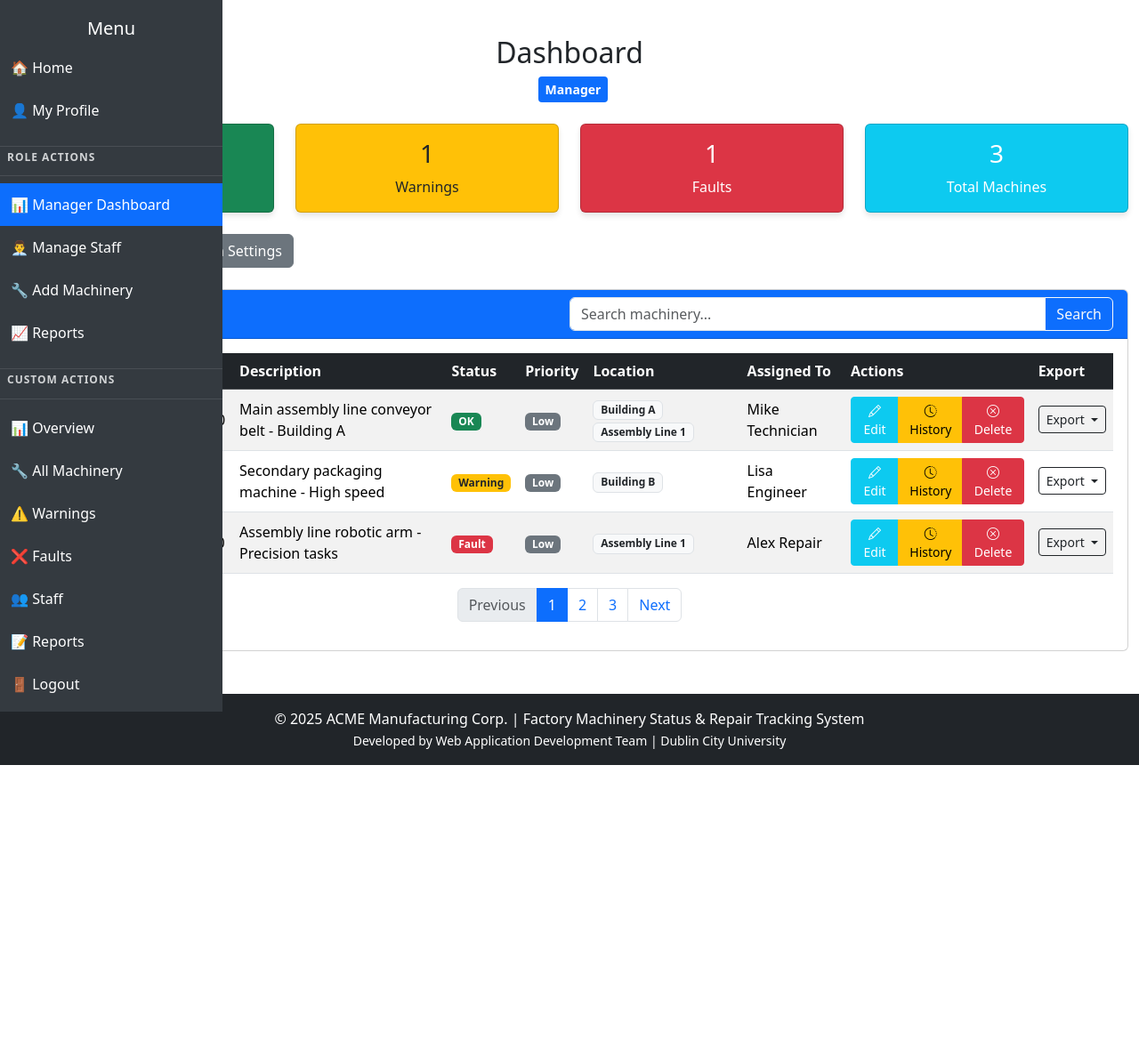
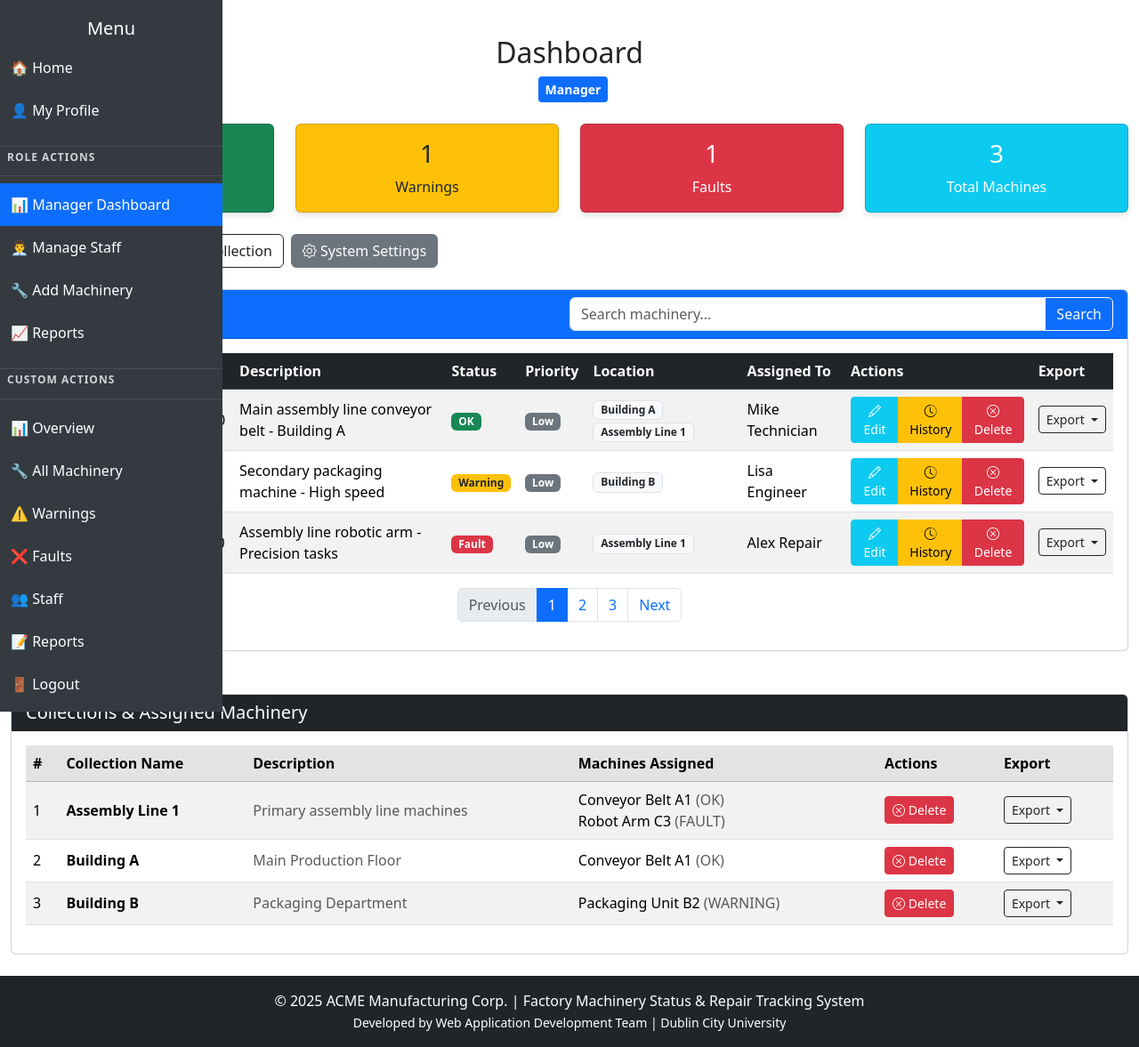
Before and after one commit to groupProjectDCU/manufactureWatch, a Django app: page /accounts/dashboard/manager/ in a window 1280 px wide. Shown: the whole page at 89% size. Before the commit the page ends 860 px from the top, so only its background shows below. Run offline with Django 5.2, Linux system fonts and the light colour scheme; a user stored in the database is signed in; data comes from the database, SQL or seed files in the repository.

Commit message:
add create collections on manager dashboard

```diff
--- a/accounts/templates/accounts/manager_dashboard.html
+++ b/accounts/templates/accounts/manager_dashboard.html
@@ -91,8 +91,13 @@
     <div class="row mb-4">
         <div class="col-12">
             <div class="d-flex gap-2">
+                <!-- Add machine -->
                 <a href="{% url 'accounts:create_machines' %}" class="btn btn-primary">
                     <i class="bi bi-plus-circle"></i> Add Machine
+                </a>
+                <!-- Add collection -->
+                <a href="{% url 'accounts:create_collection' %}" class="btn btn-outline-dark">
+                    <i class="bi bi-folder-plus"></i> Add Collection
                 </a>
                 <button class="btn btn-secondary"><i class="bi bi-gear"></i> System Settings</button>
             </div>
@@ -224,6 +229,78 @@
         </div>
     </div>
 
+    <!-- Collections -->
+    <!-- Location Overview Table -->
+    <div class="card mt-5">
+        <div class="card-header bg-dark text-white">
+            <h5 class="mb-0">Collections & Assigned Machinery</h5>
+        </div>
+        <div class="card-body">
+            {% if collection_summaries %}
+            <div class="table-responsive">
+                <table class="table table-striped align-middle">
+                    <thead class="table-secondary">
+                        <tr>
+                            <th>#</th>
+                            <th>Collection Name</th>
+                            <th>Description</th>
+                            <th>Machines Assigned</th>
+                            <th>Actions</th>
+                            <th>Export</th>
+                        </tr>
+                    </thead>
+                    <tbody>
+                        {% for col in collection_summaries %}
+                        <tr>
+                            <td>{{ forloop.counter }}</td>
+                            <td><strong>{{ col.name }}</strong></td>
+                            <td class="text-muted">{{ col.description|default:"—" }}</td>
+                            <td>
+                                {% if col.machines %}
+                                    <ul class="list-unstyled mb-0">
+                                        {% for machine in col.machines %}
+                                            <li>{{ machine.name }} <span class="text-muted">({{ machine.status }})</span></li>
+                                        {% endfor %}
+                                    </ul>
+                                {% else %}
+                                    <span class="text-muted">No machines</span>
+                                {% endif %}
+                            </td>
+                            <td>
+                                <div class="btn-group">
+                                    <!-- Confirm if really want to delete -->
+                                    <a href="{% url 'accounts:delete_collection' col.id %}" class="btn btn-sm btn-danger"
+                                       onclick="return confirm('Are you sure you want to delete this collection?');">
+                                        <i class="bi bi-x-circle"></i> Delete
+                                    </a>
+                                </div>
+                            </td>
+                            <td>
+                                <div class="dropdown">
+                                    <button class="btn btn-sm btn-outline-dark dropdown-toggle" type="button" data-bs-toggle="dropdown" aria-expanded="false">
+                                        Export
+                                    </button>
+                                    <ul class="dropdown-menu">
+                                        <li>
+                                            <a class="dropdown-item" href="{% url 'accounts:export_machines_by_collection' col.id %}">
+                                                By Collection
+                                            </a>
+                                        </li>
+                                    </ul>
+                                </div>
+                            </td>
+
+                        </tr>
+                        {% endfor %}
+                    </tbody>
+                </table>
+            </div>
+            {% else %}
+                <p class="text-muted">No locations found.</p>
+            {% endif %}
+        </div>
+    </div>
+
     <!-- Machine Details Modal -->
     <div class="modal fade" id="machineDetailsModal" tabindex="-1">
         <div class="modal-dialog modal-lg">
--- a/accounts/urls.py
+++ b/accounts/urls.py
@@ -33,4 +33,9 @@ urlpatterns = [
     path('dashboard/manager/machines/<int:machine_id>/delete/', views.delete_machine, name='delete_machine'),
     path('dashboard/manager/machines/<int:machine_id>/export/', views.export_machine_by_id, name='export_machine_by_id'),
     path('dashboard/manager/collections/<int:collection_id>/export/', views.export_machines_by_collection, name='export_machines_by_collection'),
+
+    path('dashboard/manager/collections/create/', views.create_collection, name='create_collection'),
+    path('dashboard/manager/collections/<int:collection_id>/delete/', views.delete_collection, name='delete_collection'),
+
+
 ]
--- a/accounts/views.py
+++ b/accounts/views.py
@@ -298,6 +298,22 @@ def manager_dashboard(request):
         for mc in machine.machinerycollection_set.all():
             machine_collections[machine.machine_id].append(mc.collection.name)
 
+    # Adding collections
+    collections = Collection.objects.prefetch_related('machines').order_by('name')
+
+    collection_summaries = []
+    for collection in collections:
+        # Get distinct only
+        related_machines = collection.machines.all().distinct()
+
+        collection_summaries.append({
+            'id': collection.collection_id,
+            'name': collection.name,
+            'description': collection.description,
+            'machines': related_machines
+        })
+
+    # Render
     return render(request, 'accounts/manager_dashboard.html', {
         'machines': machines,
         'assignments': assignments,
@@ -305,7 +321,8 @@ def manager_dashboard(request):
         'ok_count': ok_count,
         'warning_count': warning_count,
         'fault_count': fault_count,
-        'total_count': total_count
+        'total_count': total_count,
+        'collection_summaries': collection_summaries
     })
 
 @login_required(login_url='accounts:web_login')
@@ -629,3 +646,46 @@ def export_machines_by_collection(request, collection_id):
         ])
 
     return response
+
+from machinery.models import Collection
+from django.views.decorators.http import require_http_methods
+
+# If manager, create a collection
+@login_required(login_url='accounts:web_login')
+def create_collection(request):
+    if request.user.role != 'MANAGER':
+        messages.error(request, "You don't have permission to create collections.")
+        return redirect('accounts:dashboard')
+
+    if request.method == 'POST':
+        name = request.POST.get('name', '').strip()
+        description = request.POST.get('description', '').strip()
+
+        if not name:
+            messages.error(request, "Collection name is required.")
+            return render(request, 'accounts/create_collection.html')
+
+        # Check for duplicates
+        if Collection.objects.filter(name__iexact=name).exists():
+            messages.error(request, "A collection with that name already exists.")
+            return render(request, 'accounts/create_collection.html')
+
+        # Create a collection
+        Collection.objects.create(name=name, description=description)
+        messages.success(request, f"Collection '{name}' created successfully.")
+        return redirect('accounts:manager_dashboard')
+
+    return render(request, 'accounts/create_collection.html')
+
+# Delete collection
+@login_required(login_url='accounts:web_login')
+def delete_collection(request, collection_id):
+    if request.user.role != 'MANAGER':
+        messages.error(request, "You don't have permission to delete collections.")
+        return redirect('accounts:dashboard')
+
+    collection = get_object_or_404(Collection, pk=collection_id)
+    collection_name = collection.name
+    collection.delete()
+    messages.success(request, f"Collection '{collection_name}' was deleted successfully.")
+    return redirect('accounts:manager_dashboard')
```
Also changed, not shown: accounts/templates/accounts/create_collection.html (added, +26 -0 lines).
